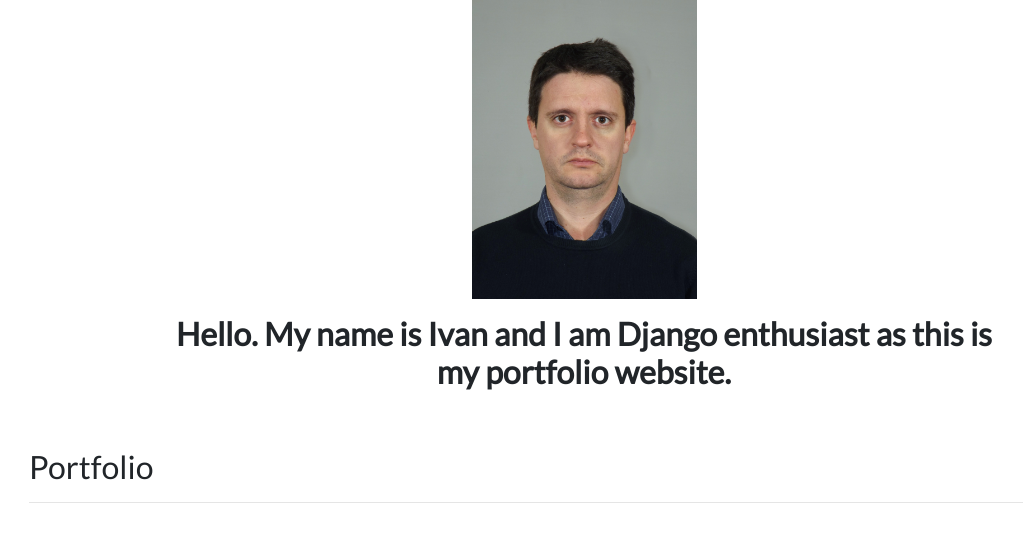
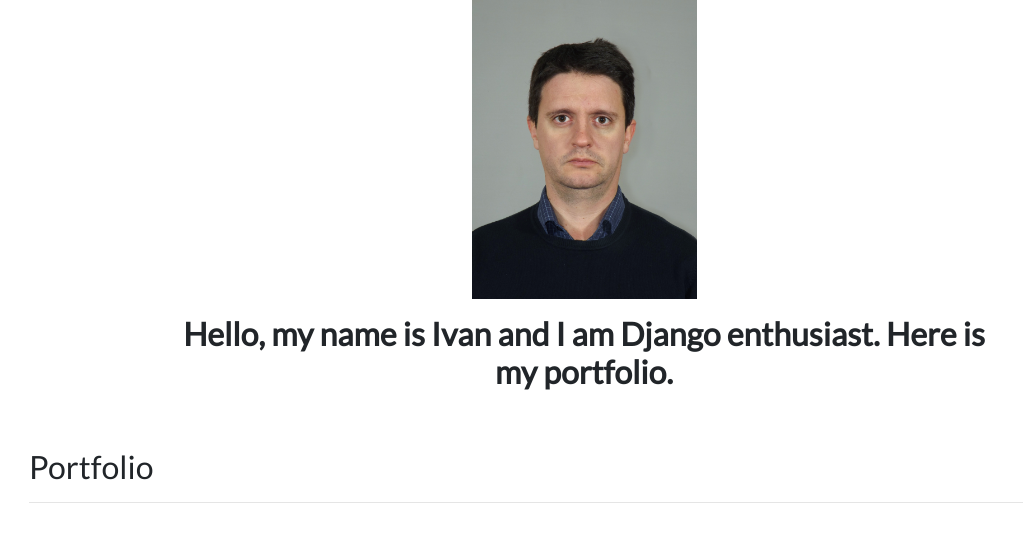
Before and after one commit to IvanKrumov/django-portfolio, a Django app: page / in a window 1280 px wide. Shown: the part 73-633 px from the top of the page, without its empty margins (56-1079 px from the left). Run offline with Django 3.2, Linux system fonts and the light colour scheme; data comes from the database, SQL or seed files in the repository; some libraries are stand-ins or nearby versions.

Commit message:
Edit homepage info

```diff
--- a/portfolio/templates/portfolio/home.html
+++ b/portfolio/templates/portfolio/home.html
@@ -12,7 +12,7 @@
 
 <div class="row justify-content-center mb-3">
   <div class="col-md-9 text-center">
-    <h1 id="hometext" class="font-weight-bold">Hello. My name is Ivan and I am Django enthusiast as this is my portfolio website.</h1>
+    <h1 id="hometext" class="font-weight-bold">Hello, my name is Ivan and I am Django enthusiast. Here is my portfolio.</h1>
   </div>
 </div>
 
```
